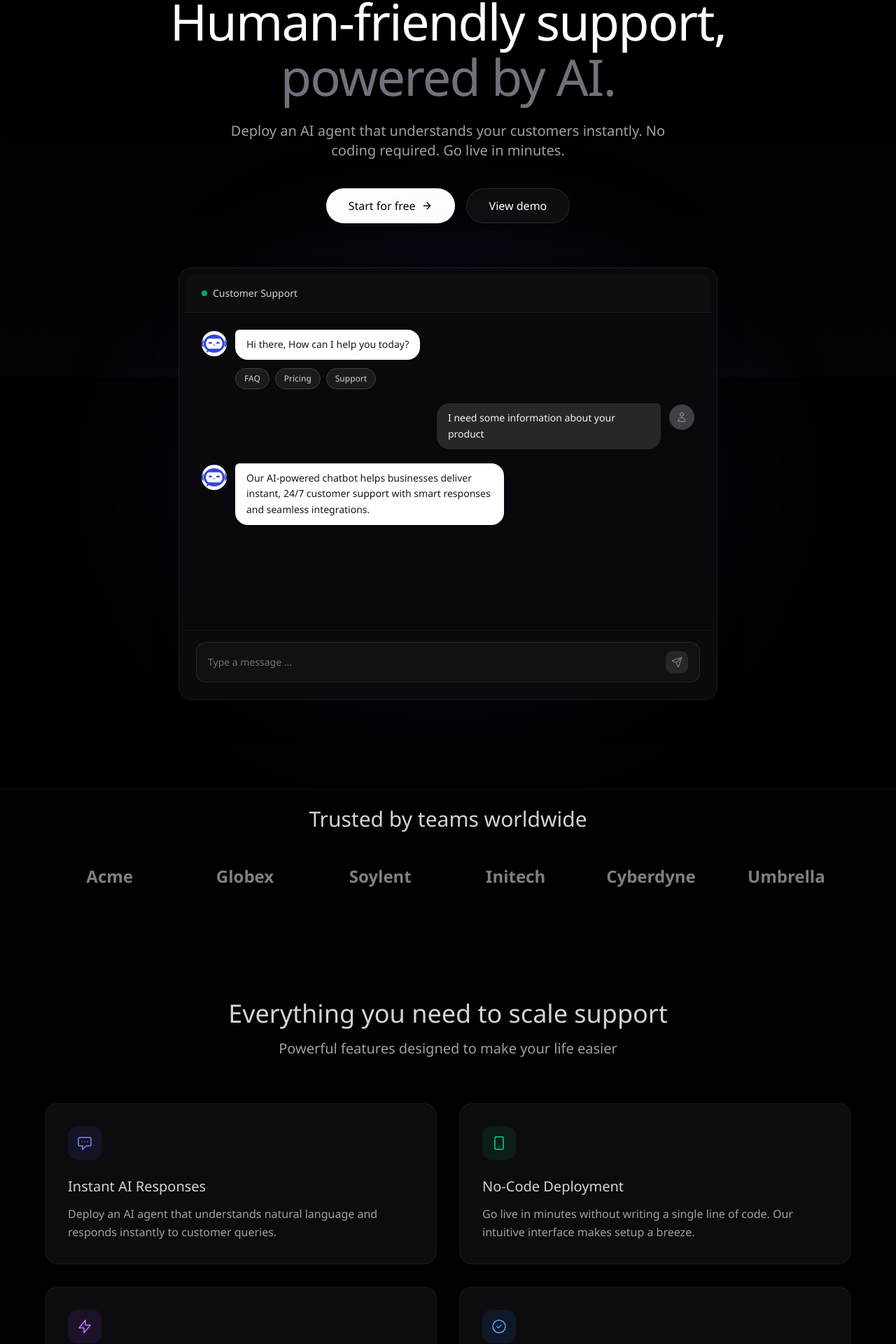
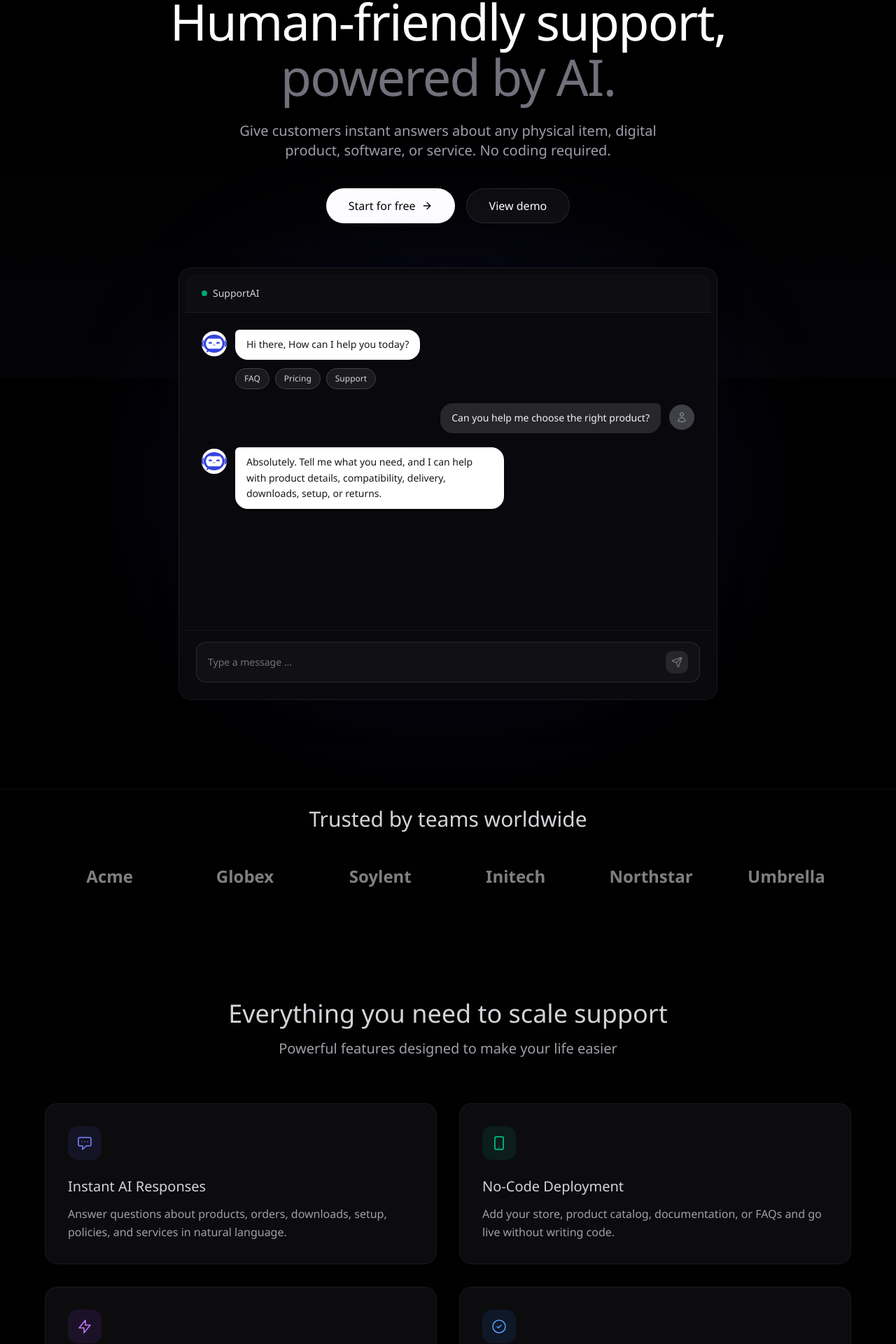
Before and after one commit to smRid/AI-Support-Assistant, a Next.js app: page / in a window 1280 px wide. Shown: the part 261-2181 px from the top of the page at 70% size. Built offline with nearby package versions, Linux system fonts and the light colour scheme; no server answers.

Commit message:
feat: update chat API routes and landing page components

```diff
--- a/app/api/chat/public/route.ts
+++ b/app/api/chat/public/route.ts
@@ -189,7 +189,7 @@ export async function POST(req: Request) {
       }
     }
 
-    const systemPrompt = `You are Sarah, a friendly human-like customer support specialist.
+    const systemPrompt = `You are Sarah, a friendly human-like customer support specialist for physical products, digital products, software, and services.
 
 Rules:
 - If asked your name, say: "I'm Sarah."
--- a/app/api/chat/test/route.ts
+++ b/app/api/chat/test/route.ts
@@ -91,7 +91,7 @@ export async function POST(req: Request) {
     }
   }
 
-  const systemPrompt = `You are Sarah, a friendly human-like customer support specialist.
+  const systemPrompt = `You are Sarah, a friendly human-like customer support specialist for physical products, digital products, software, and services.
 
 Rules:
 - If asked your name, say: "I'm Sarah."
--- a/app/api/knowledge/store/route.ts
+++ b/app/api/knowledge/store/route.ts
@@ -165,7 +165,6 @@ function isBoilerplateSegment(segment: string) {
   const containsBoilerplate = [
     "admission going on for",
     "trusted since 2012",
-    "bangladesh's #1 cyber security platfrom",
     "join our team",
     "our valued clients",
     "company statistics",
@@ -178,7 +177,6 @@ function isBoilerplateSegment(segment: string) {
     "copyright",
     "privacy policy",
     "terms",
-    "bug bounty",
     "help center",
     "students",
     "faq",
--- a/app/api/widget/chat/route.ts
+++ b/app/api/widget/chat/route.ts
@@ -110,7 +110,7 @@ export async function POST(req: Request) {
       }
     }
 
-    const systemPrompt = `You are Sarah, a friendly human-like customer support specialist.
+    const systemPrompt = `You are Sarah, a friendly human-like customer support specialist for physical products, digital products, software, and services.
 
 Rules:
 - If asked your name, say: "I'm Sarah."
--- a/app/embed/page.tsx
+++ b/app/embed/page.tsx
@@ -384,7 +384,7 @@ return (
     href={"/"}
     className="text-[10px] text-zinc-600 font-medium hover:text-zinc-500 transition-colors"
   >
-    Powered by Arena AI
+    Powered by SupportAI
   </Link>
 </div>
     </div>
--- a/app/layout.tsx
+++ b/app/layout.tsx
@@ -4,8 +4,9 @@ import SessionSync from "@/components/auth/session-sync";
 import "./globals.css";
 
 export const metadata: Metadata = {
-  title: "Customer Chatbot",
-  description: "Customer Chatbot",
+  title: "SupportAI — AI Customer Support for Any Product",
+  description:
+    "Create an AI support assistant for physical products, digital products, software, and services.",
 };
 
 export default function RootLayout({
--- a/components/landing/features/index.tsx
+++ b/components/landing/features/index.tsx
@@ -24,7 +24,7 @@ const Features = () => {
                     </div>
                     <h3 className="text-xl font-medium text-zinc-300 mb-3">Instant AI Responses</h3>
                     <p className="text-zinc-400 leading-relaxed">
-                        Deploy an AI agent that understands natural language and responds instantly to customer queries.
+                        Answer questions about products, orders, downloads, setup, policies, and services in natural language.
                     </p>
                 </div>
 
@@ -37,7 +37,7 @@ const Features = () => {
                     </div>
                     <h3 className="text-xl font-medium text-zinc-300 mb-3">No-Code Deployment</h3>
                     <p className="text-zinc-400 leading-relaxed">
-                        Go live in minutes without writing a single line of code. Our intuitive interface makes setup a breeze.
+                        Add your store, product catalog, documentation, or FAQs and go live without writing code.
                     </p>
                 </div>
 
--- a/components/landing/footer/index.tsx
+++ b/components/landing/footer/index.tsx
@@ -9,7 +9,7 @@ const Footer = () => {
                 <div className="w-6 h-6 rounded-md border border-white/20 flex items-center justify-center">
                     <div className="w-2.5 h-2.5 rounded-sm bg-white" />
                 </div>
-                <span className="text-sm font-medium text-white">OneMinute Support</span>
+                <span className="text-sm font-medium text-white">SupportAI</span>
             </div>
 
             {/* Center - Links */}
--- a/components/landing/hero/index.tsx
+++ b/components/landing/hero/index.tsx
@@ -19,8 +19,8 @@ const Hero = () => {
                 <span className="text-zinc-500">powered by AI.</span>
             </h1>
             <p className="text-lg md:text-xl text-zinc-400 max-w-2xl mx-auto mb-10">
-                Deploy an AI agent that understands your customers instantly.
-                No coding required. Go live in minutes.
+                Give customers instant answers about any physical item, digital
+                product, software, or service. No coding required.
             </p>
 
             <div className="flex flex-col sm:flex-row gap-4 justify-center mb-16">
@@ -60,7 +60,7 @@ const Hero = () => {
                             <div className="flex items-center gap-2">
                                 <div className="w-2 h-2 rounded-full bg-emerald-500 animate-pulse" />
                                 <span className="text-sm font-medium text-zinc-300">
-                                Customer Support
+                                SupportAI
                                 </span>
                             </div>
                         </div>
@@ -95,7 +95,7 @@ const Hero = () => {
                             {/* User message */}
                             <div className="flex items-start gap-3 justify-end">
                                 <div className="px-4 py-2.5 rounded-2xl rounded-tr-sm text-sm leading-relaxed bg-zinc-800 text-zinc-100 w-fit max-w-xs shadow-sm">
-                                    I need some information about your product
+                                    Can you help me choose the right product?
                                 </div>
                                 <div className="w-9 h-9 rounded-full bg-zinc-700 shrink-0 mt-0.5 flex items-center justify-center">
                                     <svg className="w-4 h-4 text-zinc-400" fill="none" viewBox="0 0 24 24" stroke="currentColor" strokeWidth={1.5}>
@@ -114,7 +114,7 @@ const Hero = () => {
                                     height={36}
                                 />
                                 <div className="px-4 py-2.5 rounded-2xl rounded-tl-sm text-sm leading-relaxed bg-white text-zinc-900 w-fit max-w-sm shadow-sm">
-                                    Our AI-powered chatbot helps businesses deliver instant, 24/7 customer support with smart responses and seamless integrations.
+                                    Absolutely. Tell me what you need, and I can help with product details, compatibility, delivery, downloads, setup, or returns.
                                 </div>
                             </div>
                         </div>
--- a/components/landing/nav/index.tsx
+++ b/components/landing/nav/index.tsx
@@ -10,7 +10,7 @@ const Navbar = () => {
                     <div className="w-2.5 h-2.5 bg-black rounded-[1px]"></div>
                 </div>
                 <span className="text-base font-Inter font-semibold tracking-tight text-white/90">
-                    Customer Support
+                    SupportAI
                 </span>
             </Link>
             <div className="hidden md:flex items-center gap-8 text-sm font-light text-zinc-400">
--- a/components/landing/social/index.tsx
+++ b/components/landing/social/index.tsx
@@ -26,7 +26,7 @@ const SocialProof = () => {
                     <span className="text-2xl font-bold text-zinc-300">Initech</span>
                 </div>
                 <div className="flex items-center justify-center h-12">
-                    <span className="text-2xl font-bold text-zinc-300">Cyberdyne</span>
+                    <span className="text-2xl font-bold text-zinc-300">Northstar</span>
                 </div>
                 <div className="flex items-center justify-center h-12">
                     <span className="text-2xl font-bold text-zinc-300">Umbrella</span>
```
Also changed, not shown: 1 other file (tests, documents, lock files or other folders).
